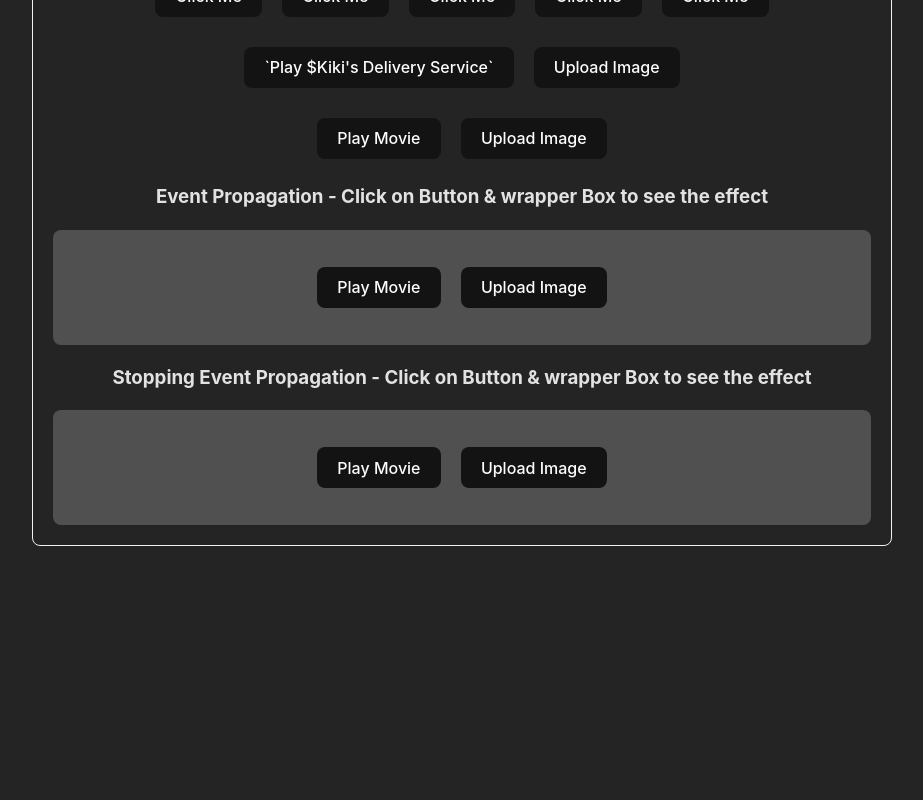
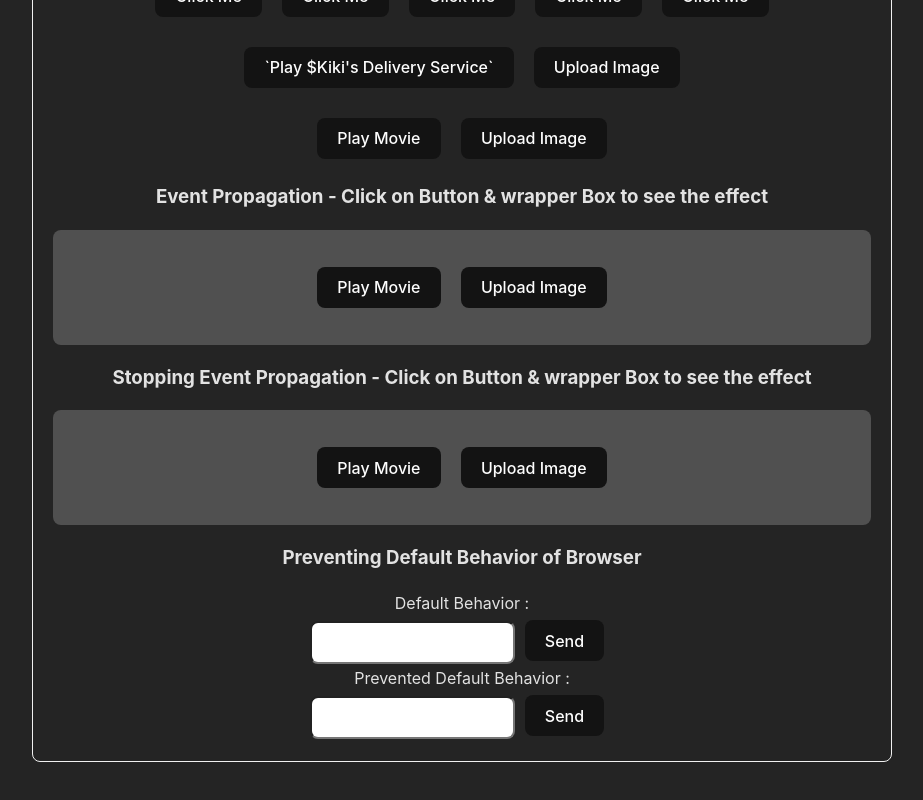
Before and after one commit to ArshadSiddiqui36/react19, a React (Vite) app in the folder my-app/: page / in a window 1280 px wide. Shown: the part 4477-5277 px from the top of the page, without its empty margins (178-1101 px from the left). Before the commit the page ends 5075 px from the top, so only its background shows below. Built offline with nearby package versions, Linux system fonts and the light colour scheme.

Commit message:
Updated Component

```diff
--- a/my-app/src/components/child_components/EventHandlers.jsx
+++ b/my-app/src/components/child_components/EventHandlers.jsx
@@ -19,6 +19,12 @@ const EventHandlers = () => {
         {/* Propagation Stopping Events */}
         <h3>Stopping Event Propagation - Click on Button & wrapper Box to see the effect</h3>
         <Buttons3 />
+
+        {/* Preventing Default Behavior */}
+        <h3>Preventing Default Behavior of Browser</h3>
+        Default Behavior : <Signup />
+        Prevented Default Behavior : <SignupPrevent />
+
 
 
     </>
@@ -244,3 +250,47 @@ function Buttons3() {
 }
 
 // ============================================================================
+// {/* <div onClickCapture={() => { /* this runs first */ }}>
+//   <button onClick={e => e.stopPropagation()} />
+//   <button onClick={e => e.stopPropagation()} />
+// </div> */}
+// ===================
+// function Button({ onClick, children }) {
+//     return (
+//       <button onClick={e => {
+//         e.stopPropagation();
+//         onClick();
+//       }}>
+//         {children}
+//       </button>
+//     );
+//   }
+// ============================================================================
+
+// Preventing default behavior
+// ============================================================================
+function Signup() {
+    return (
+        <form onSubmit={() => alert('Submitting!')}>
+        <input style={{padding:"12px", borderRadius:"8px"}}/>
+        <button>Send</button>
+        </form>
+    );
+}
+
+// Preventing
+function SignupPrevent() {
+    return (
+        <form onSubmit={e => {
+        e.preventDefault();
+        alert('Submitting!');
+        }}>
+        <input style={{padding:"12px", borderRadius:"8px"}}/>
+        <button>Send</button>
+        </form>
+    );
+}
+// ============================================================================
+// Note:
+// * e.stopPropagation() stops the event handlers attached to the tags above from firing.
+// * e.preventDefault() prevents the default browser behavior for the few events that have it.
```
